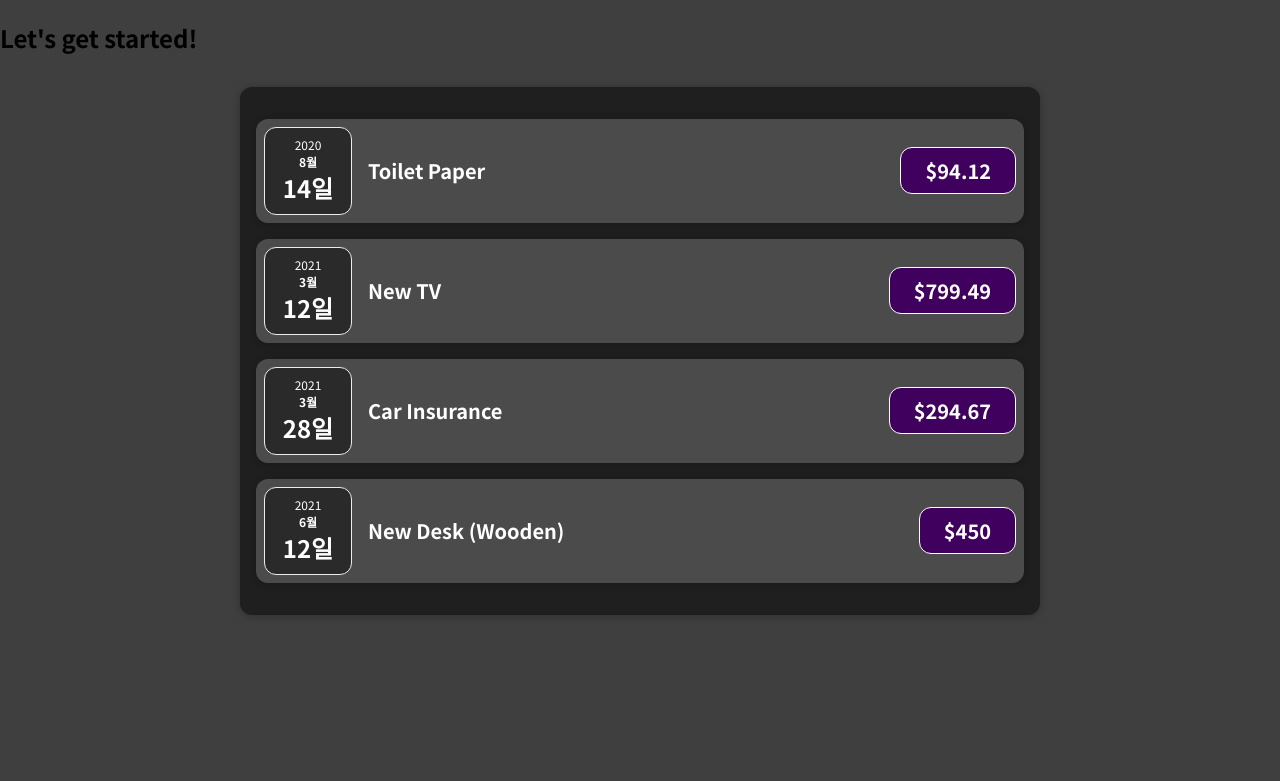
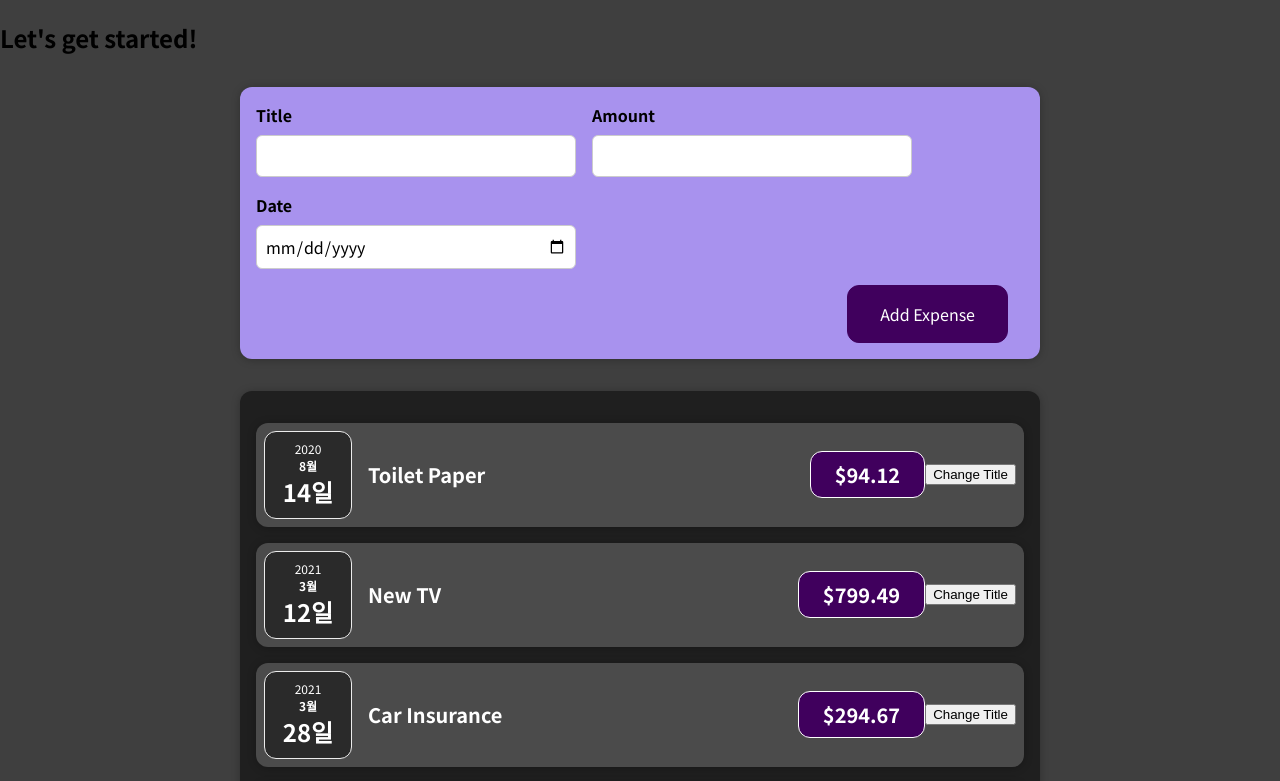
Before and after one commit to kyahn23/react_com, a React (Create React App) app: page / in a window 1280 px wide. Shown: the top 781 px of the page. Built offline with nearby package versions, Linux system fonts and the light colour scheme.

Commit message:
컴포넌트 통신

```diff
--- a/src/App.js
+++ b/src/App.js
@@ -1,4 +1,6 @@
+import { useState } from "react/cjs/react.production.min";
 import Expenses from "./components/Expenses/Expenses";
+import NewExpense from "./components/NewExpense/NewExpense";
 
 const App = () => {
   const expenses = [
@@ -23,9 +25,15 @@
     },
   ];
 
+  const addExpenseHandler = (expense) => {
+    console.log("In App.js");
+    console.log(expenses);
+  };
+
   return (
     <div>
       <h2>Let's get started!</h2>
+      <NewExpense onAddExpense={addExpenseHandler} />
       <Expenses items={expenses} />
     </div>
   );
--- a/src/components/Expenses/ExpenseItem.js
+++ b/src/components/Expenses/ExpenseItem.js
@@ -1,15 +1,25 @@
+import React, { useState } from "react";
+
 import "./ExpenseItem.css";
 import ExpenseDate from "./ExpenseDate";
 import Card from "../UI/Card";
 
 const ExpenseItem = (props) => {
+  // state는 컴포넌트의 인스턴스별로 나뉘어져있음
+  const [title, setTitle] = useState(props.title);
+
+  const clickHandler = () => {
+    setTitle(title + " Updated!"); //state 를 변경하면 다시 렌더링됨
+  };
+
   return (
     <Card className="expense-item">
       <ExpenseDate date={props.date} />
       <div className="expense-item__description">
-        <h2>{props.title}</h2>
+        <h2>{title}</h2>
         <div className="expense-item__price">${props.amount}</div>
       </div>
+      <button onClick={clickHandler}>Change Title</button>
     </Card>
   );
 };
--- /dev/null
+++ b/src/components/NewExpense/ExpenseForm.css
@@ -0,0 +1,26 @@
+.new-expense__controls {
+  display: flex;
+  flex-wrap: wrap;
+  gap: 1rem;
+  margin-bottom: 1rem;
+  text-align: left;
+}
+
+.new-expense__control label {
+  font-weight: bold;
+  margin-bottom: 0.5rem;
+  display: block;
+}
+
+.new-expense__control input {
+  font: inherit;
+  padding: 0.5rem;
+  border-radius: 6px;
+  border: 1px solid #ccc;
+  width: 20rem;
+  max-width: 100%;
+}
+
+.new-expense__actions {
+  text-align: right;
+}
--- /dev/null
+++ b/src/components/NewExpense/ExpenseForm.js
@@ -0,0 +1,102 @@
+import { useState } from "react";
+import "./ExpenseForm.css";
+
+const ExpenseForm = (props) => {
+  const [enteredTitle, setEnteredTitle] = useState("");
+  const [enteredAmount, setEnteredAmount] = useState("");
+  const [enteredDate, setEnteredDate] = useState("");
+  //   const [userInput, setUserInput] = useState({
+  //     enteredTitle: "",
+  //     enteredAmount: "",
+  //     enteredDate: "",
+  //   });
+
+  const titleChangeHandler = (event) => {
+    setEnteredTitle(event.target.value);
+    // setUserInput({
+    //   ...userInput,
+    //   enteredTitle: event.target.value,
+    // });
+    // setUserInput((prevSate) => {
+    //   return {
+    //     ...prevSate,
+    //     enteredTitle: event.target.value,
+    //   };
+    // });
+  };
+
+  const amountChangeHandler = (event) => {
+    setEnteredAmount(event.target.value);
+    // setUserInput((prevSate) => {
+    //   return {
+    //     ...prevSate,
+    //     enteredAmount: event.target.value,
+    //   };
+    // });
+  };
+
+  const dateChangeHandler = (event) => {
+    setEnteredDate(event.target.value);
+    // setUserInput((prevSate) => {
+    //   return {
+    //     ...prevSate,
+    //     enteredDate: event.target.value,
+    //   };
+    // });
+  };
+
+  const submitHandler = (event) => {
+    event.preventDefault();
+    const expenseData = {
+      title: enteredTitle,
+      amount: enteredAmount,
+      date: new Date(enteredDate),
+    };
+
+    props.onSaveExpenseData(expenseData);
+
+    setEnteredTitle("");
+    setEnteredAmount("");
+    setEnteredDate("");
+  };
+
+  return (
+    <form onSubmit={submitHandler}>
+      <div className="new-expense__controls">
+        <div className="new-expense__control">
+          <label>Title</label>
+          <input
+            type="text"
+            value={enteredTitle}
+            onChange={titleChangeHandler}
+          />
+        </div>
+        <div className="new-expense__control">
+          <label>Amount</label>
+          <input
+            type="number"
+            min="0.01"
+            step="0.01"
+            value={enteredAmount}
+            onChange={amountChangeHandler}
+          />
+        </div>
+        <div className="new-expense__control">
+          <label>Date</label>
+          <input
+            type="date"
+            min="2019-01-01"
+            max="2022-12-31"
+            value={enteredDate}
+            onChange={dateChangeHandler}
+          />
+        </div>
+      </div>
+      <div className="new-expense__actions">
+        <button type="submit">Add Expense</button>
+      </div>
+    </form>
+  );
+};
+
+export default ExpenseForm;
--- /dev/null
+++ b/src/components/NewExpense/NewExpense.css
@@ -0,0 +1,38 @@
+.new-expense {
+  background-color: #a892ee;
+  padding: 1rem;
+  margin: 2rem auto;
+  width: 50rem;
+  max-width: 95%;
+  border-radius: 12px;
+  text-align: center;
+  box-shadow: 0 1px 8px rgba(0, 0, 0, 0.25);
+}
+
+.new-expense button {
+  font: inherit;
+  cursor: pointer;
+  padding: 1rem 2rem;
+  border: 1px solid #40005d;
+  background-color: #40005d;
+  color: white;
+  border-radius: 12px;
+  margin-right: 1rem;
+}
+
+.new-expense button:hover,
+.new-expense button:active {
+  background-color: #510674;
+  border-color: #510674;
+}
+
+.new-expense button.alternative {
+  color: #220131;
+  border-color: transparent;
+  background-color: transparent;
+}
+
+.new-expense button.alternative:hover,
+.new-expense button.alternative:active {
+  background-color: #ddb3f8;
+}
--- /dev/null
+++ b/src/components/NewExpense/NewExpense.js
@@ -0,0 +1,20 @@
+import ExpenseForm from "./ExpenseForm";
+import "./NewExpense.css";
+
+const NewExpense = (props) => {
+  const saveExpenseDataHandler = (enteredExpenseData) => {
+    const expenseData = {
+      ...enteredExpenseData,
+      id: Math.random().toString(),
+    };
+    props.onAddExpense(expenseData);
+  };
+
+  return (
+    <div className="new-expense">
+      <ExpenseForm onSaveExpenseData={saveExpenseDataHandler} />
+    </div>
+  );
+};
+
+export default NewExpense;
```
Also changed, not shown: 1 other file (tests, documents, lock files or other folders).
